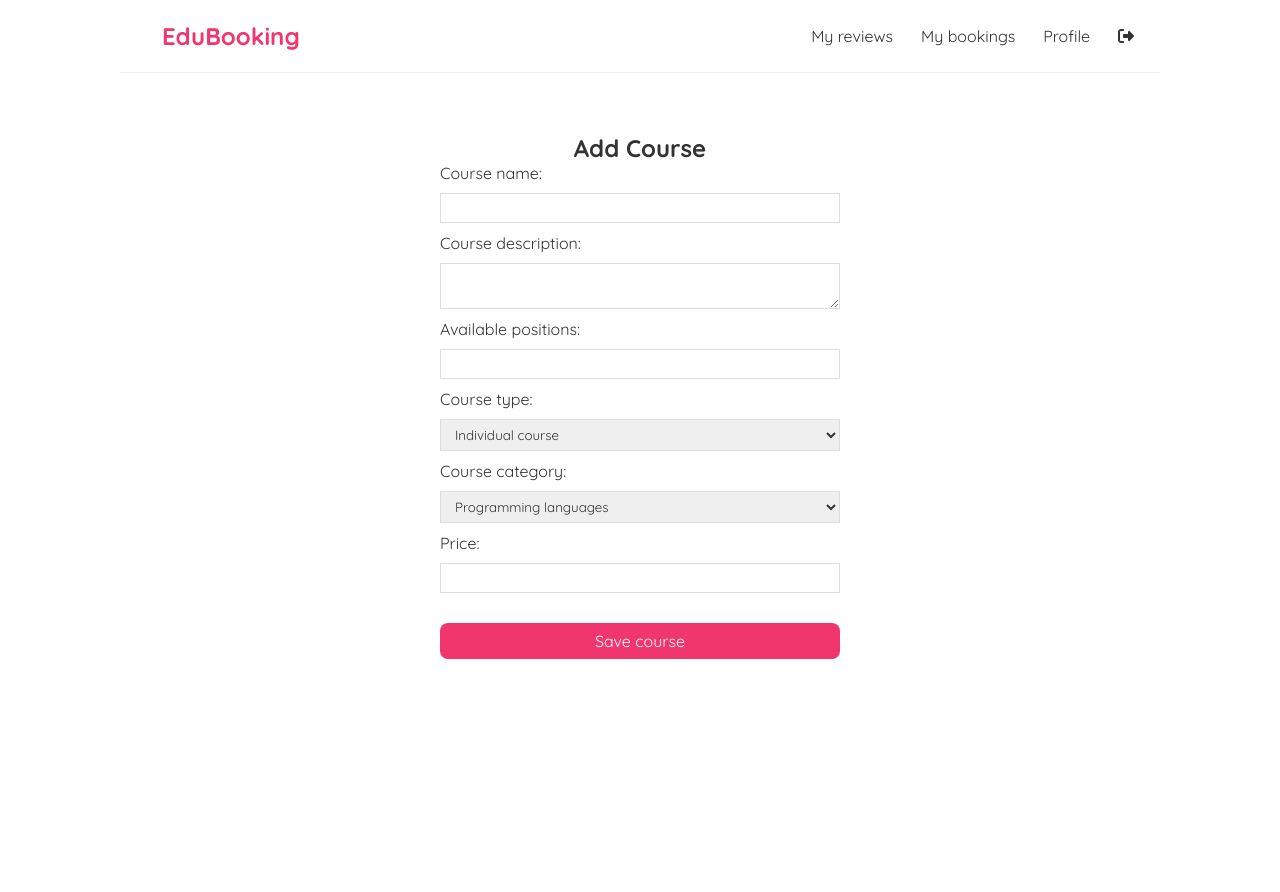
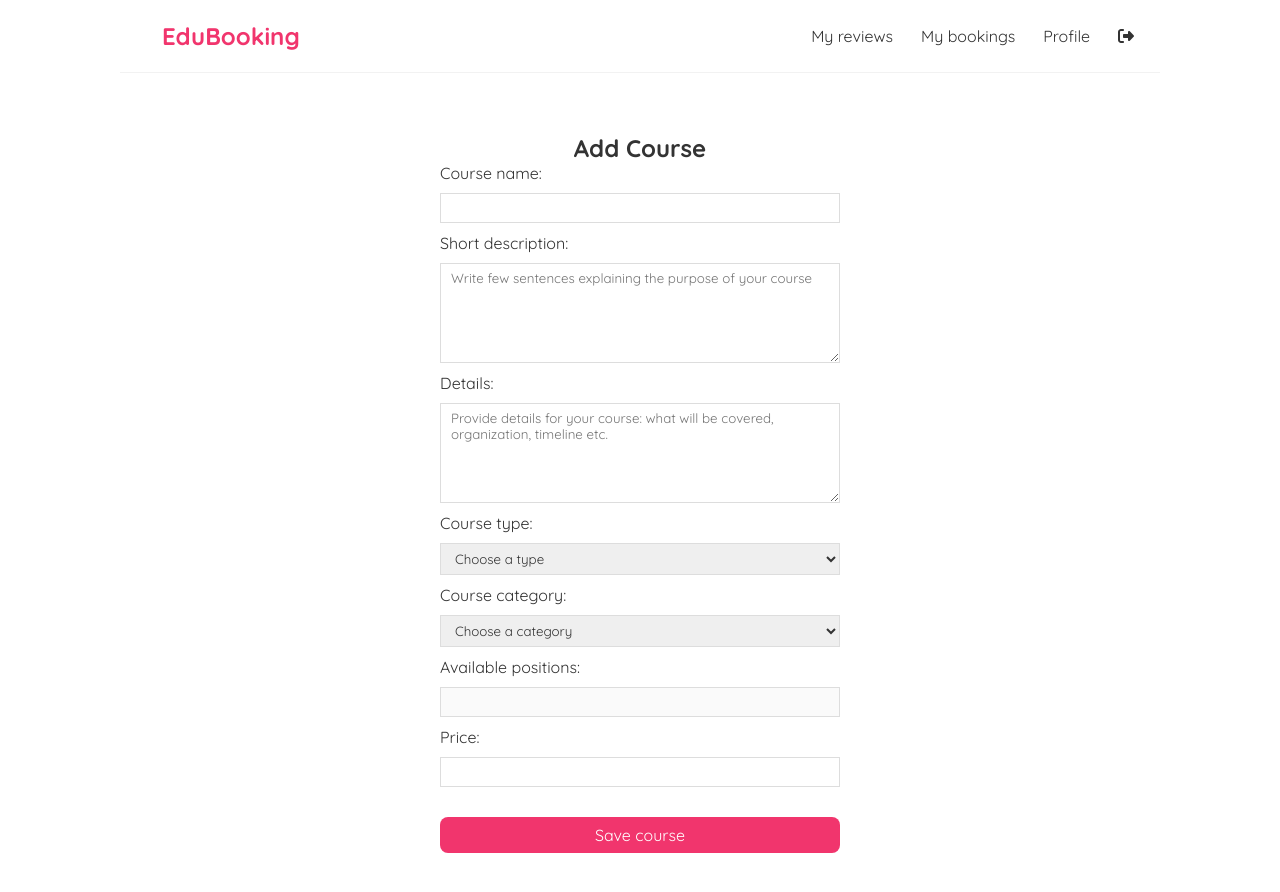
Before and after one commit to jovanagjorgjieska/booking-online-classes-frontend, a React (Create React App) app: page /addCourse in a window 1280 px wide. Shown: the top 892 px of the page. Before the commit the page ends 800 px from the top, so only its background shows below. Built offline with nearby package versions, Linux system fonts and the light colour scheme; no server answers.

Commit message:
Added Course Details field

```diff
--- a/src/AddCourse.js
+++ b/src/AddCourse.js
@@ -8,11 +8,13 @@ const AddCourse = () => {
     const {data: profile, error, isPending} = useFetch('http://localhost:8080/api/auth/' + loggedEmail, token);
 
     const [courseName, setCourseName] = useState('');
-    const [courseDescription, setCourseDescription] = useState('');
+    const [description, setDescription] = useState('');
+    const [details, setDetails] = useState('');
     const [availablePositions, setAvailablePositions] = useState('');
     const [courseType, setCourseType] = useState('');
     const [courseCategory, setCourseCategory] = useState('');
     const [price, setPrice] = useState('');
+    const [isAvailablePositionsDisabled, setIsAvailablePositionsDisabled] = useState(true);
 
     const [isPendingSave, setIsPendingSave] = useState(false);
 
@@ -26,12 +28,19 @@ const AddCourse = () => {
         }
     }, [profile]);
 
+    useEffect(() => {
+        if (courseType) {
+            setIsAvailablePositionsDisabled(courseType !== "GROUP");
+        }
+    }, [courseType]);
+
     const handleSave = (e) => {
         e.preventDefault();
 
         const courseToSave = {
             courseName,
-            courseDescription,
+            description,
+            details,
             availablePositions,
             courseType,
             courseCategory,
@@ -73,22 +82,25 @@ const AddCourse = () => {
                     value={courseName}
                     onChange={(e) => setCourseName(e.target.value)}
                 />
-                <label>Course description:</label>
+                <label>Short description:</label>
                 <textarea
-                    value={courseDescription}
-                    onChange={(e) => setCourseDescription(e.target.value)}
+                    value={description}
+                    onChange={(e) => setDescription(e.target.value)}
+                    placeholder="Write few sentences explaining the purpose of your course"
                 ></textarea>
-                <label>Available positions:</label>
-                <input
-                    type="number"
-                    value={availablePositions}
-                    onChange={(e) => setAvailablePositions(e.target.value)}
-                />
+                <label>Details:</label>
+                <textarea
+                    value={details}
+                    onChange={(e) => setDetails(e.target.value)}
+                    placeholder="Provide details for your course: what will be covered, organization, timeline etc."
+                ></textarea>
                 <label>Course type:</label>
                 <select
                     value={courseType}
                     onChange={(e) => setCourseType(e.target.value)}
+                    required
                 >
+                    <option value="" disabled hidden>Choose a type</option>
                     <option value="INDIVIDUAL">Individual course</option>
                     <option value="GROUP">Group course</option>
                 </select>
@@ -96,7 +108,9 @@ const AddCourse = () => {
                 <select
                     value={courseCategory}
                     onChange={(e) => setCourseCategory(e.target.value)}
+                    required
                 >
+                    <option value="" disabled hidden>Choose a category</option>
                     <option value="PROGRAMMING_LANGUAGES">Programming languages</option>
                     <option value="WEB_DEVELOPMENT">Web development</option>
                     <option value="DATA_SCIENCE">Data science</option>
@@ -106,6 +120,13 @@ const AddCourse = () => {
                     <option value="MATHEMATICS">Mathematics</option>
                     <option value="OTHER">Other</option>
                 </select>
+                <label>Available positions:</label>
+                        <input
+                            type="number"
+                            value={availablePositions}
+                            onChange={(e) => setAvailablePositions(e.target.value)}
+                            disabled={isAvailablePositionsDisabled}
+                        />
                 <label>Price:</label>
                 <input
                     type="number"
--- a/src/CourseDetails.js
+++ b/src/CourseDetails.js
@@ -80,7 +80,11 @@ const CourseDetails = () => {
                         </p>
                         <div className="course-description">{course.description}</div>
                         <p>Category: {course.courseCategory}</p>
-                        <p>Available positions: {course.availablePositions}</p>
+                        {course.courseType === "GROUP" && <p>Available positions: {course.availablePositions}</p>}
+                        <div className="course-details">
+                            <p>Course details:</p>
+                            <p>{course.details}</p>
+                        </div>
                         <p className="course-price">Price: {course.price}MKD</p>
                         {!isTeacher && !isPendingBook && !isBookingSuccessful && (
                             <button className="book-button" onClick={handleBook}>
--- a/src/EditCourse.js
+++ b/src/EditCourse.js
@@ -11,6 +11,7 @@ const EditCourse = () => {
 
     const [courseName, setCourseName] = useState('');
     const [description, setDescription] = useState('');
+    const [details, setDetails] = useState('');
     const [availablePositions, setAvailablePositions] = useState('');
     const [courseType, setCourseType] = useState('');
     const [courseCategory, setCourseCategory] = useState('');
@@ -26,6 +27,7 @@ const EditCourse = () => {
         if(course) {
             setCourseName(course.courseName || '');
             setDescription(course.description || '');
+            setDetails(course.details || '')
             setAvailablePositions(course.availablePositions || 0);
             setCourseType(course.courseType || '');
             setCourseCategory(course.courseCategory || '');
@@ -42,6 +44,7 @@ const EditCourse = () => {
         const courseToUpdate = {
             courseName,
             description,
+            details,
             availablePositions,
             courseType,
             courseCategory,
@@ -116,6 +119,13 @@ const EditCourse = () => {
                         <textarea
                             value={description}
                             onChange={(e) => setDescription(e.target.value)}
+                            placeholder="Write few sentences explaining the purpose of your course"
+                        ></textarea>
+                        <label>Course details:</label>
+                        <textarea
+                            value={details}
+                            onChange={(e) => setDetails(e.target.value)}
+                            placeholder="Provide details for your course: what will be covered, organization, timeline etc."
                         ></textarea>
                         <label>Available positions:</label>
                         <input
--- a/src/Home.js
+++ b/src/Home.js
@@ -29,7 +29,7 @@ const Home = () => {
             {error && <div>{error}</div>}
             {isPending && <div>Loading...</div>}
             {courses && courses.length > 0 && isTeacher && <CourseList courses={courses} title="Your Courses"/>}
-            {courses && profile && !isTeacher && <CourseList courses={courses} title="All Courses"/>}
+            {courses && courses.length > 0 && profile && !isTeacher && <CourseList courses={courses} title="All Courses"/>}
             {courses && courses.length === 0 && <NoCourses/>}
         </div>
     );
--- a/src/Welcome.js
+++ b/src/Welcome.js
@@ -3,7 +3,7 @@ import { Link } from "react-router-dom/cjs/react-router-dom.min";
 const Welcome = () => {
     return (
         <div className="welcome">
-            <h1>Welcome to SwiftLearn!</h1>
+            <h1>Welcome to EduBooking!</h1>
             <Link to="/login"><button className="login-button">Login</button></Link>
             <Link to="/register"><button className="register-button">Register</button></Link>
         </div>
--- a/src/index.css
+++ b/src/index.css
@@ -57,6 +57,8 @@
 }
 .courses {
   display: flex;
+  flex-wrap: wrap;
+  justify-content: flex-start;
   gap: 50px;
 }
 .course-type {
@@ -114,6 +116,11 @@
   box-sizing: border-box;
   display: block;
 }
+
+.add-course textarea {
+  height: 100px;
+}
+
 .register button, .view-profile button, #deleteButton, .add-course button, #cancel-button, .add-review button, .edit-review button {
   background: #f1356d;
   color: #fff;
@@ -369,7 +376,6 @@ button:hover {
   box-shadow: 0 0 20px rgba(0, 0, 0, 0.1);
   max-width: 600px;
   width: 100%;
-  padding: 20px;
 }
 
 .course-type {
@@ -445,3 +451,13 @@ button {
   height: 60px;
   font-weight: 500;
 }
+
+.course-deatils {
+  margin-top: 10px;
+  padding: 8px;
+  width: fit-content;
+  border-radius: 10px;
+  margin-bottom: 10px;
+  background-color: #f4f4f4;
+  box-shadow: 0 0 10px rgba(0, 0, 0, 0.2);
+}
```
